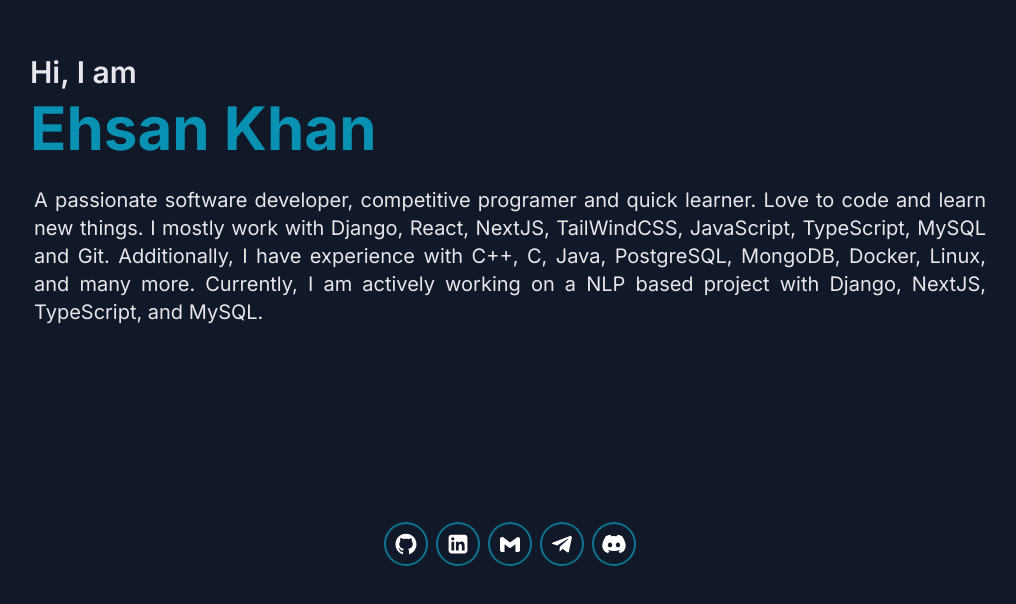
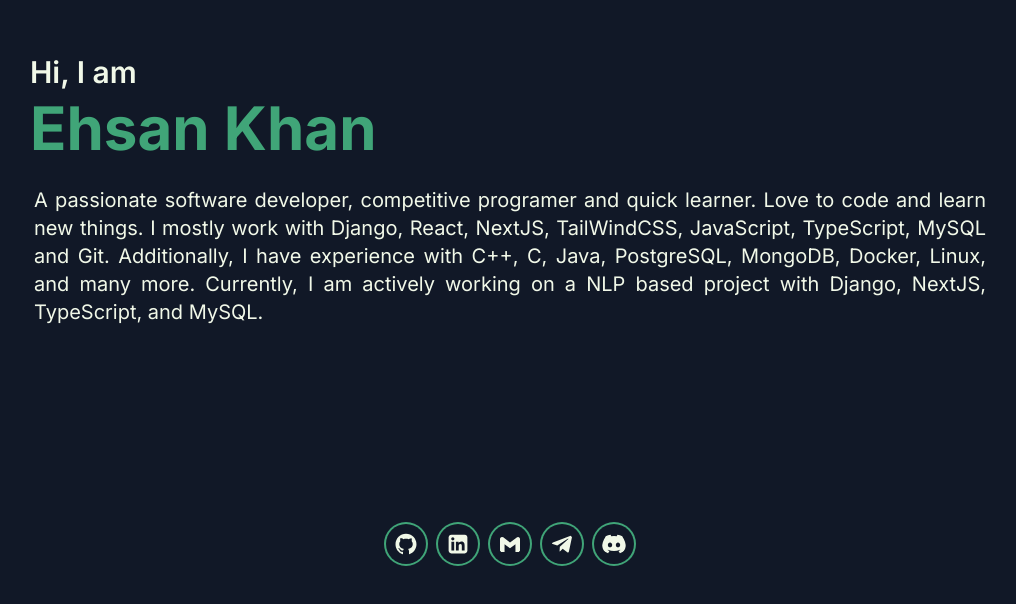
Before and after one commit to ehsan18t/ehsan-pages, a Next.js app: page / in a window 1280 px wide. Shown: the part 188-792 px from the top of the page, without its empty margins (130-1146 px from the left). Built offline with nearby package versions, Linux system fonts and the light colour scheme.

Commit message:
updated color with css variables

```diff
--- a/src/app/globals.css
+++ b/src/app/globals.css
@@ -4,10 +4,12 @@
 
 @layer base {
   :root {
-    --background: 244, 244, 244;
-    --foreground: 85, 113, 116;
-    --primary: 157, 173, 127;
-    --secondary: 199, 207, 183;
+    /* https://colorhunt.co/palette/00676940a5789dde8be6ff94 */
+    /* https://colorhunt.co/palette/d8efd395d2b355ad9bf1f8e8 */
+    --background: 17, 24, 39; /* #111827 */
+    --foreground: 241, 248, 232; /* #F1F8E8 */
+    --primary: 64, 165, 120; /* #40A578 */
+    --secondary: 230, 255, 148; /* #E6FF94 */
   }
 
   body {
--- a/src/components/sections/hero/Hero.tsx
+++ b/src/components/sections/hero/Hero.tsx
@@ -3,7 +3,7 @@ import Introduction from "./Introduction";
 
 const Hero = () => {
   return (
-    <section className="h-screen flex flex-col items-center justify-between py-12 px-6 sm:px-12 md:px-32 lg:px-40 bg-gray-900 text-gray-200">
+    <section className="h-screen flex flex-col items-center justify-between py-12 px-6 sm:px-12 md:px-32 lg:px-40 bg-background text-foreground">
       <Introduction />
       <SocialBar />
     </section>
--- a/src/components/sections/hero/Introduction.tsx
+++ b/src/components/sections/hero/Introduction.tsx
@@ -1,10 +1,10 @@
-import { MotionH1, MotionP } from '@/motion';
+import { MotionH1, MotionP } from "@/motion";
 
 const Introduction = () => {
   return (
     <div className="h-full flex flex-col gap-2 justify-center">
       <div className="text-2xl sm:text-3xl font-semibold">Hi, I am</div>
-      <div className="text-4xl sm:text-6xl font-bold text-cyan-600">
+      <div className="text-4xl sm:text-6xl font-bold text-primary">
         <MotionH1
           initial={{ opacity: 0, x: -100 }}
           animate={{ opacity: 1, x: 0 }}
@@ -19,12 +19,13 @@ const Introduction = () => {
           animate={{ opacity: 1, x: 0 }}
           transition={{ delay: 0.2, duration: 0.5 }}
         >
-          A passionate software developer, competitive programer and quick learner. Love
-          to code and learn new things. I mostly work with Django, React, NextJS,
-          TailWindCSS, JavaScript, TypeScript, MySQL and Git. Additionally, I have
-          experience with C++, C, Java, PostgreSQL, MongoDB, Docker, Linux, and many more.
-          Currently, I am actively working on a NLP based project with Django, NextJS,
-          TypeScript, and MySQL.
+          A passionate software developer, competitive programer and quick
+          learner. Love to code and learn new things. I mostly work with Django,
+          React, NextJS, TailWindCSS, JavaScript, TypeScript, MySQL and Git.
+          Additionally, I have experience with C++, C, Java, PostgreSQL,
+          MongoDB, Docker, Linux, and many more. Currently, I am actively
+          working on a NLP based project with Django, NextJS, TypeScript, and
+          MySQL.
         </MotionP>
       </div>
     </div>
--- a/src/components/social/Social.tsx
+++ b/src/components/social/Social.tsx
@@ -1,5 +1,4 @@
-import React from 'react';
-import { cn } from '@/utils/cn';
+import { cn } from "@/utils/cn";
 
 type SocialProps = {
   Icon: any;
@@ -11,9 +10,9 @@ type SocialProps = {
 
 const Social = ({ Icon, link, text, className, others }: SocialProps) => {
   const cls = [
-    'w-10 h-10 bg-transparent text-white rounded-full p-2 ring-2 ring-cyan-700',
-    'hover:text-cyan-200 hover:ring-4',
-    'transition duration-300 ease-in-out',
+    "w-10 h-10 bg-transparent text-foreground rounded-full p-2 ring-2 ring-primary",
+    "hover:text-secondary hover:ring-4",
+    "transition duration-300 ease-in-out",
   ];
 
   return (
```
